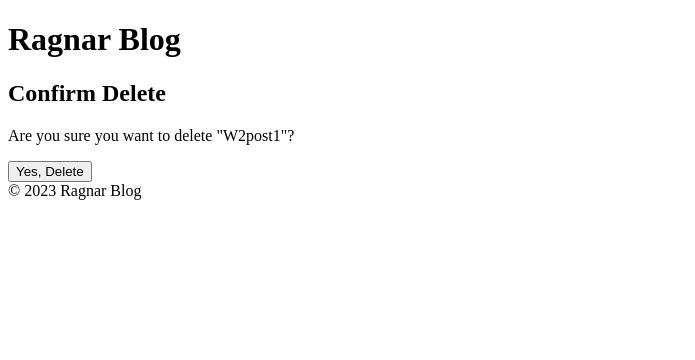
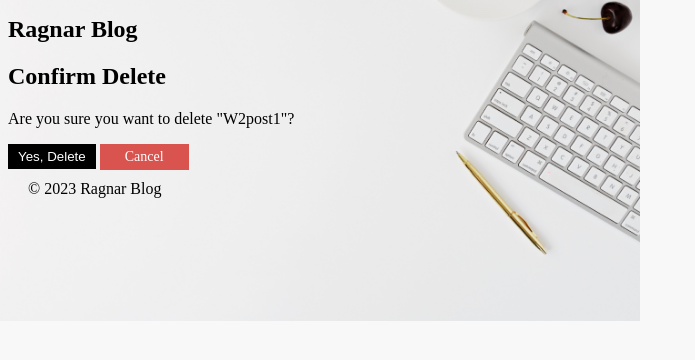
Before and after one commit to raks99/basic_blog_application, a Django app: page /blog/7/delete/ in a window 1280 px wide. Shown: the top 360 px of the page, without its empty margins (0-695 px from the left). Run offline with Django 4.2, Linux system fonts and the light colour scheme; data comes from the database, SQL or seed files in the repository; both versions use the stored data as it was after the commit.

Commit message:
added static files and styling

```diff
--- a/MyBlog/blog/static/style1.css
+++ /dev/null
@@ -1,26 +0,0 @@
-
-/* static/css/style1.css */
-/* Basic styling for header */
-.body {
-    background-image: url('static/images/background.jpg');
-    background-size: cover;
-    background-repeat: no-repeat;
-    background-position: center;
-    color: white;
-    padding: 100px;
-}
-
-/* Styling for post titles */
-.post-title {
-    font-size: 1.5em;
-    margin-bottom: 10px;
-}
-
-/* Styling for buttons */
-.button {
-    background-color: #4CAF50;
-    color: white;
-    padding: 5px 10px;
-    border: none;
-    cursor: pointer;
-}
--- /dev/null
+++ b/MyBlog/blog/static/style2.css
@@ -0,0 +1,69 @@
+
+/* static/style2.css */
+/* Basic styling for body */
+body {
+background-image: url('images/background.jpg');
+/* Adjust how the image is displayed */
+background-size: cover; /* Makes the image cover the entire background */
+background-repeat: no-repeat; /* Prevents the image from repeating */
+background-position: left; /* Centers the image horizontally and vertically */
+background-size: 50%;
+/* Set a fallback background color in case the image doesn't load or cover the entire area */
+background-color: #f8f8f8;
+}
+/* Styling for headers */
+h1 {
+    font-size: 1.5em;
+    margin-bottom: 10px;
+    color: rgb(0, 0, 0);
+}
+
+/* Styling for main */
+main {
+    color: rgb(0, 0, 0);
+}
+
+/* Styling for buttons */
+button {
+    background-color: #000000;
+    color: white;
+    padding: 5px 10px;
+    border: none;
+    cursor: pointer;
+}
+button:hover {  /* pseudo-class is used to apply styles to an element, if i move mouse over the button it changes style*/
+    background-color: #040404;
+    color: #ef0a0a;
+}
+
+/* Style for the Cancel button */
+.cancel-button {
+    display: inline-block;
+    padding: 2px 24px;
+    margin-right: 10px;
+    font-size: 14px;
+    font-weight: 400;
+    line-height: 1.42857143;
+    text-align: center;
+    white-space: nowrap;
+    vertical-align: middle;
+    cursor: pointer;
+    border: 1px solid transparent;
+    border-radius: 0px;
+    background-color: #d9534f;
+    color: #ffffff;
+    text-decoration: none;
+}
+
+.cancel-button:hover {  /* pseudo-class is used to apply styles to an element, if i move mouse over the button it changes style*/
+    background-color: #040404;
+    color: #ef0a0a;
+}
+
+/*Styling for footer */
+footer {
+    /*background-color: #ffffff;*/
+    color: rgb(0, 0, 0);
+    text-align: left;
+    padding: 10px 20px;
+}
--- a/MyBlog/blog/templates/blog/base.html
+++ b/MyBlog/blog/templates/blog/base.html
@@ -1,10 +1,11 @@
 <!DOCTYPE html>
 <html lang="en">
 <head>
+    {% load static %}
     <meta charset="UTF-8">
     <meta name="viewport" content="width=device-width, initial-scale=1.0">
-    {% load static %}
-    <link rel = "stylesheet" href = "{% static 'MyBlog/blog/static/style1.css' %}">
+
+    <link rel = "stylesheet" href = "{% static 'style2.css' %}">
     <title>Ragnar Blog</title>
 </head>
 <body>
--- a/MyBlog/blog/templates/blog/post_confirm_delete.html
+++ b/MyBlog/blog/templates/blog/post_confirm_delete.html
@@ -6,5 +6,6 @@
 <form method="post">
     {% csrf_token %}
     <button type="submit">Yes, Delete</button>
+    <a href="{% url 'blog:post_list' %}" class="cancel-button">Cancel</a>
 </form>
 {% endblock %}
```
Also changed, not shown: MyBlog/db.sqlite3.
